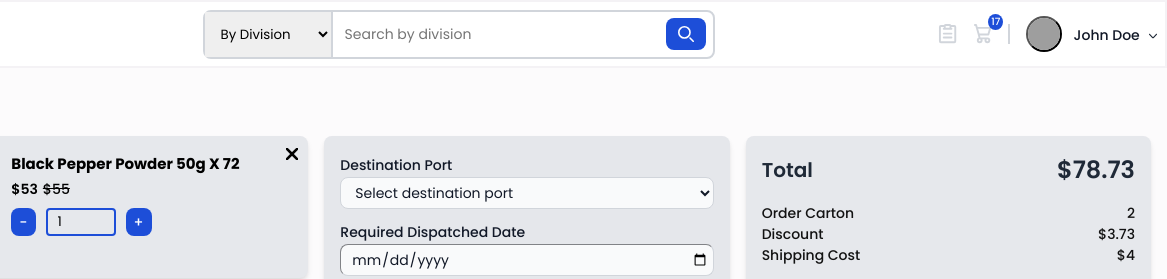
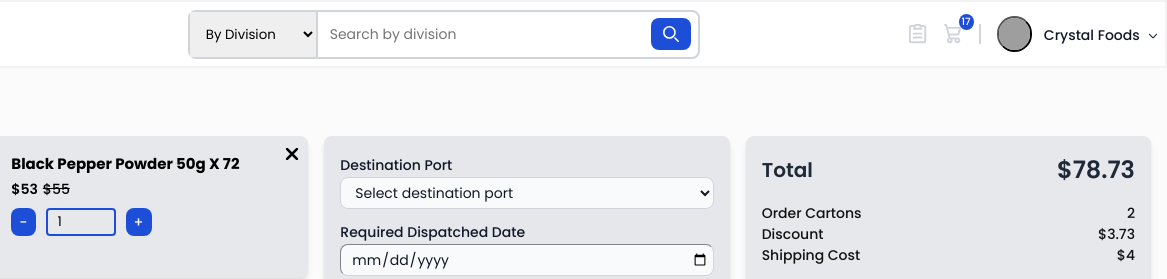
Before and after one commit to nomansd1/Ecommerce-theme, a plain HTML site: page cart.html in a window 1280 px wide. Shown: the top 279 px of the page, 113-1280 px from the left. Drawn offline with Linux system fonts and the light colour scheme; grey boxes are pictures that could not be loaded.

Commit message:
updated the dropdown

```diff
--- a/cart.html
+++ b/cart.html
@@ -37,7 +37,7 @@
                                 alt="user photo">
                         </button>
                         <div class="menu__title">
-                            <span>John Doe</span>
+                            <span>Crystal Foods</span>
                             <svg class="w-6 h-6 text-gray-800 dark:text-white" aria-hidden="true"
                                 xmlns="http://www.w3.org/2000/svg" fill="none" viewBox="0 0 14 8">
                                 <path stroke="currentColor" stroke-linecap="round" stroke-linejoin="round"
@@ -48,8 +48,8 @@
                     <!-- Dropdown menu -->
                     <div class="menu" id="user-dropdown">
                         <div class="profile__info">
-                            <span class="profile__title">John Doe</span>
-                            <span class="profile__mail">name@flowbite.com</span>
+                            <span class="profile__title">Crystal Foods</span>
+                            <span class="profile__mail">crystalfoods@nfoods.com</span>
                         </div>
                         <hr class="hr__line">
                         <ul class="profile__subMenu" aria-labelledby="user-menu-button">
@@ -209,7 +209,7 @@
                     </div>
                     <div class="additional__billInfoBx">
                         <div class="additional__bInfo">
-                            <span>Order Carton</span>
+                            <span>Order Cartons</span>
                             <span>2</span>
                         </div>
                         <div class="additional__bInfo">
```
Also changed, not shown: index.html (+3 -3 lines).
